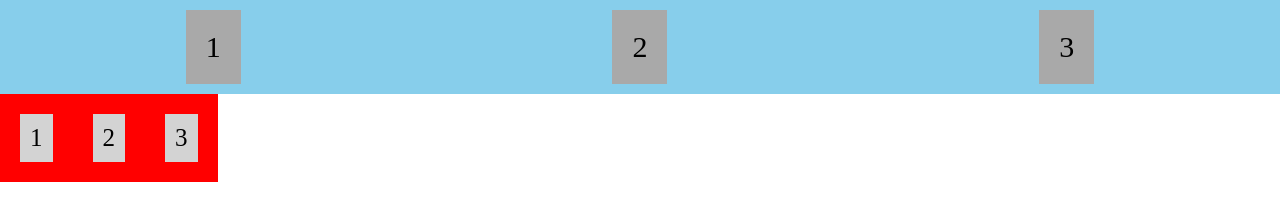
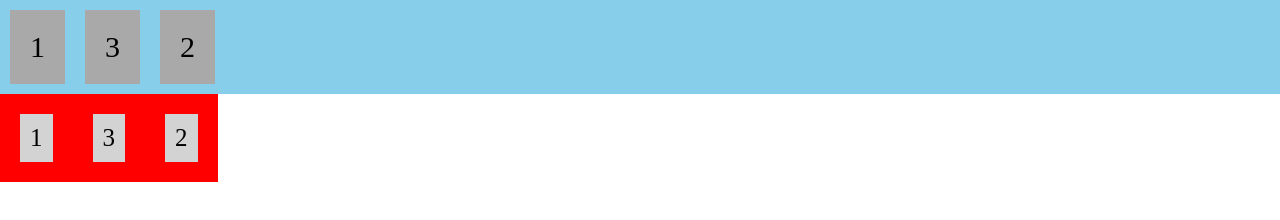
Before and after one commit to Ryoneme2/M4_DII_LAYOUT_FLEX, a plain HTML site: page flex.html in a window 1280 px wide. Drawn offline with Linux system fonts and the light colour scheme.

Commit message:
order flex

```diff
--- a/flex.html
+++ b/flex.html
@@ -9,14 +9,14 @@
 </head>
 <body>
   <div class="flex-container bg-blue">
-    <div>1</div>
-    <div>2</div>
-    <div>3</div>
+    <div class="d1">1</div>
+    <div class="d2">2</div>
+    <div class="d3">3</div>
   </div>
   <div class="inline-flex-container bg-red">
-    <div>1</div>
-    <div>2</div>
-    <div>3</div>
+    <div class="d1">1</div>
+    <div class="d2">2</div>
+    <div class="d3">3</div>
   </div>
 </body>
 </html>
--- a/flexstylesheet.css
+++ b/flexstylesheet.css
@@ -5,12 +5,12 @@ body {
 .flex-container {
   display: flex;
   flex-flow: row wrap;
-  justify-content: space-around;
+  justify-content: flex-start;
 }
 .inline-flex-container {
   display: inline-flex;
   flex-flow: row wrap;
-  justify-content: space-evenly;
+  justify-content: flex-start;
 }
 .bg-red {
   background-color: red;
@@ -30,3 +30,12 @@ body {
   padding: 10px;
   font-size: 25px;
 }
+.d1 {
+  order: 1;
+}
+.d2 {
+  order: 3;
+}
+.d3 {
+  order: 2;
+}
```
